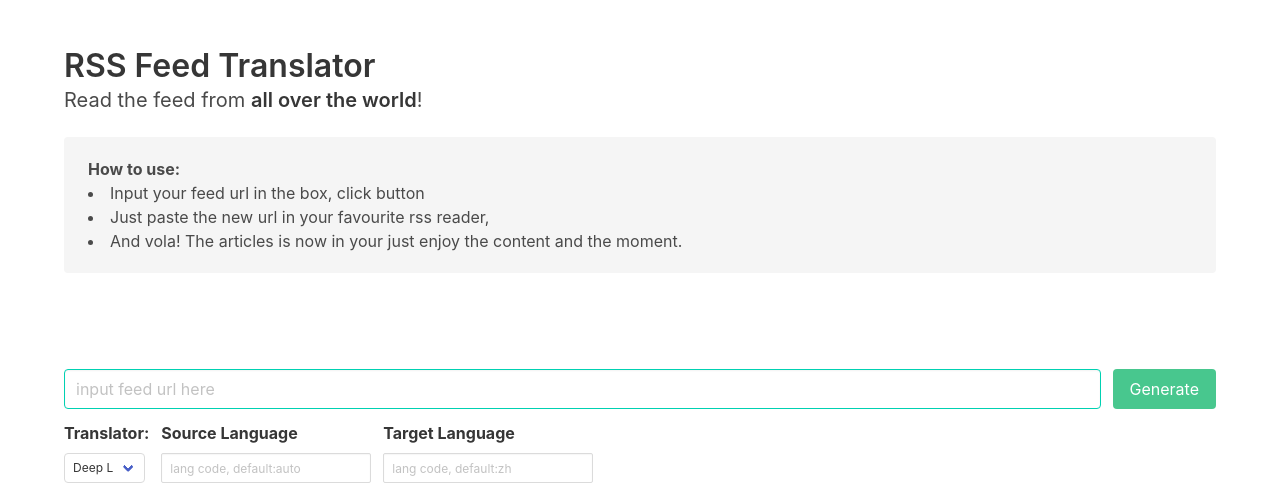
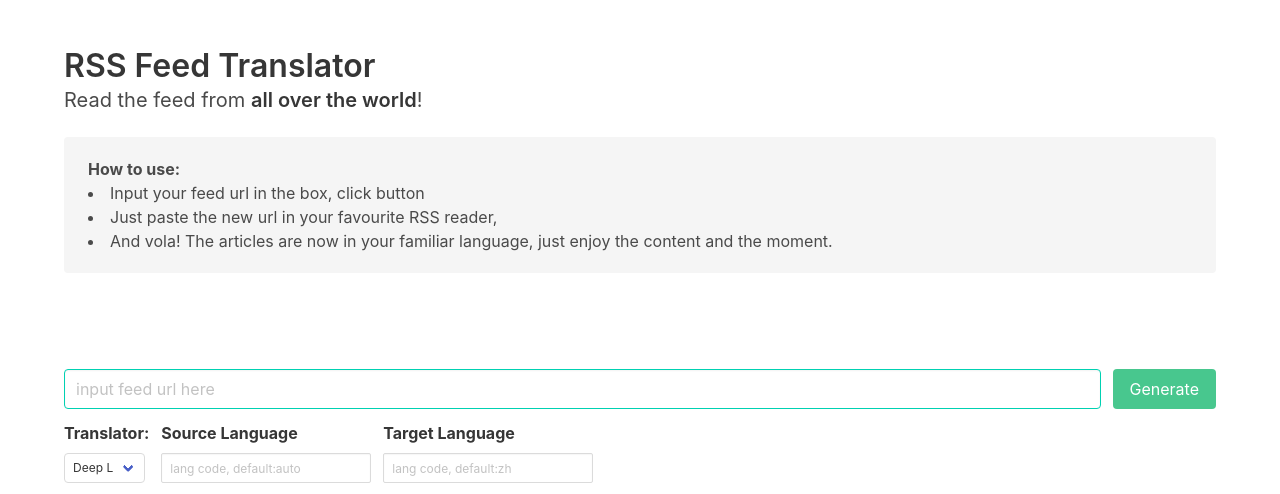
Before and after one commit to Colin-XKL/rss-feed-translator, a Flask app: page / in a window 1280 px wide. Shown: the top 494 px of the page. Run offline with Flask 3, Linux system fonts and the light colour scheme.

Commit message:
feat: fix typo

```diff
--- a/templates/index.html
+++ b/templates/index.html
@@ -20,9 +20,9 @@
             <h2><b>How to use:</b></h2>
             <li>Input your feed url in the box, click button
             </li>
-            <li>Just paste the new url in your favourite rss reader,
+            <li>Just paste the new url in your favourite RSS reader,
             </li>
-            <li>And vola! The articles is now in your
+            <li>And vola! The articles are now in your familiar language,
                 just enjoy the content and the moment.
             </li>
         </div>
```
